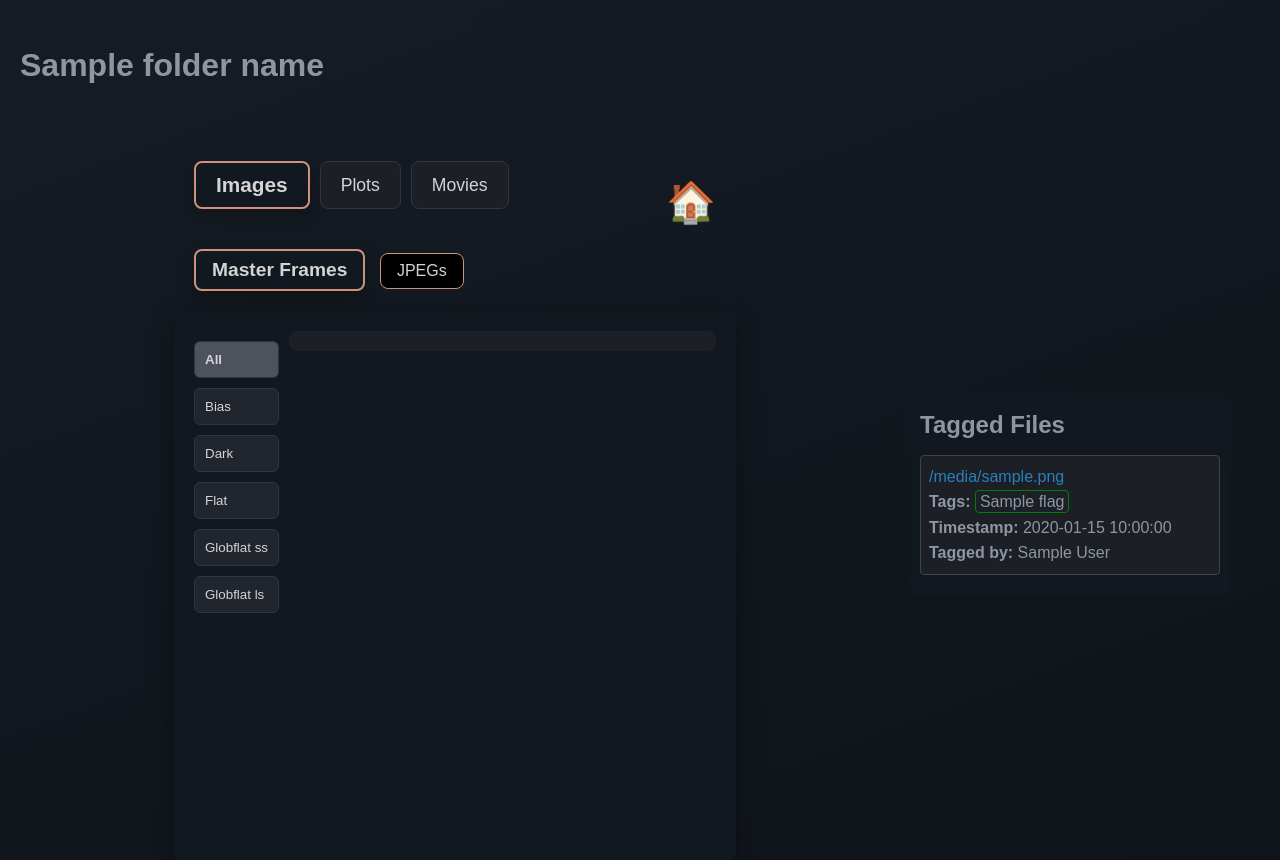
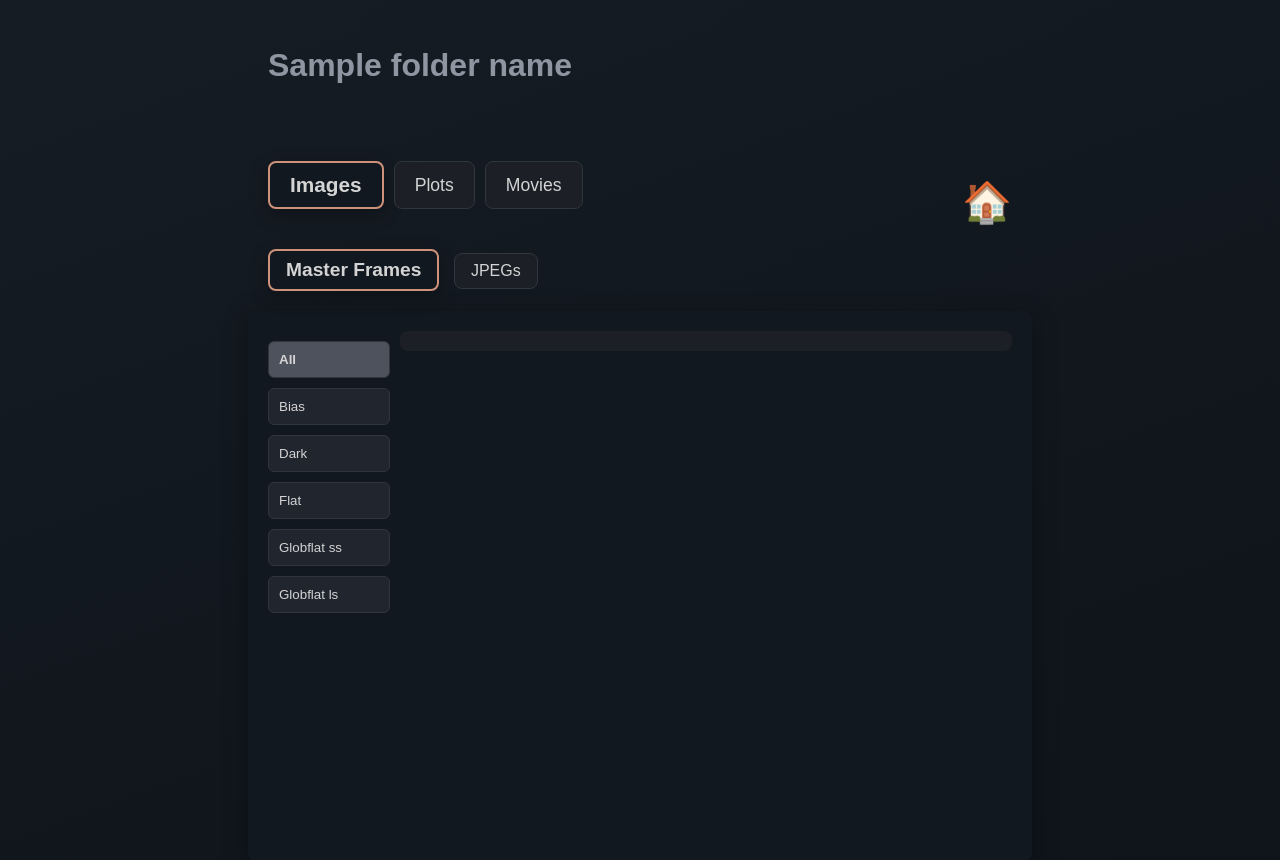
Before and after one commit to antkeyes/HATPI, a Flask app: template templates/folder.html in a window 1280 px wide. Shown: the top 860 px of the page. Run offline with Flask 3, Linux system fonts and the light colour scheme; the template is opened without the code that fills it: most values are stand-ins (such as "Sample title", 1, 10 or a date in 2020); parts of the project's set-up code (start-up, migrations or seed data) failed here and were passed over.

Commit message:
removed tagged images container

```diff
--- a/static/styles.css
+++ b/static/styles.css
@@ -57,8 +57,8 @@ a:hover {
     margin-left: 20%;
 }
 
-/* On folder pages, keep the title flush left and align with the prev button */
-.folder-left-panel .page-title {
+/* On date pages, keep the title flush left and align with the prev button */
+.folder-left-panel .page-title.date-title {
     margin-left: 0;
     display: inline-block;
     vertical-align: middle;
@@ -402,8 +402,8 @@ a.back-to-home:hover {
 
 
 #data-mode-buttons .mode-button {
-    background-color: #000;
-    border: 1px solid #CE9179;
+    background-color: #1C1F26;
+    border: 1px solid #2F363D;
     color: #d4d4d4;
     padding: 8px 16px;
     /* Slightly smaller than 10px 20px */
@@ -417,7 +417,8 @@ a.back-to-home:hover {
 }
 
 #data-mode-buttons .mode-button:hover {
-    background-color: #CE9179;
+    background-color: #21262E;
+    border-color: #3A424B;
 }
 
 #data-mode-buttons .mode-button.active {
--- a/templates/folder.html
+++ b/templates/folder.html
@@ -155,34 +155,7 @@
             </div><!-- end folder-content-container -->
         </div><!-- end folder-left-panel -->
 
-        <!-- RIGHT SIDE: Only show if flagged_items is not empty -->
-        {% if flagged_items and flagged_items|length > 0 %}
-        <div id="taggedImagesContainer" class="tagged-images-container">
-            <h2>Tagged Files</h2>
-
-            <!-- We'll give each item a data-index so we know which item it is in JS -->
-            {% for item in flagged_items %}
-            <div class="tagged-card">
-                <div class="tagged-file-name">
-                    <a href="/hatpi{{ item.file_path }}" class="tagged-file-link" data-index="{{ loop.index0 }}"
-                        data-original-path="{{ item.file_path }}">
-                        {{ item.file_path }}
-                    </a>
-                </div>
-
-                <div class="tagged-flags">
-                    <strong>Tags:</strong> <span class="flag-text">{{ item.flags|join(', ') }}</span>
-                </div>
-                <div class="tagged-timestamp">
-                    <strong>Timestamp:</strong> {{ item.timestamp }}
-                </div>
-                <div class="tagged-author">
-                    <strong>Tagged by:</strong> {{ item.author }}
-                </div>
-            </div>
-            {% endfor %}
-        </div>
-        {% endif %}
+        <!-- Tagged files container removed on folder pages -->
 
 
     </div><!-- end folder-page-flex-container -->
@@ -300,37 +273,7 @@
             document.head.appendChild(script);
         }
     </script>
-    <script>
-        document.addEventListener('DOMContentLoaded', () => {
-            // Collect all links in .tagged-images-container
-            const flaggedLinks = document.querySelectorAll('.tagged-images-container .tagged-file-link');
-            // Convert NodeList to array so we can index them:
-            window.flaggedGalleryFiles = Array.from(flaggedLinks);
-
-            // Attach a click handler to each:
-            flaggedGalleryFiles.forEach((link, index) => {
-                link.addEventListener('click', (event) => {
-                    event.preventDefault();  // prevent normal navigation
-                    if (flaggedOverlay) {
-                        flaggedGalleryIndex = index;
-                        showFlaggedFile(flaggedGalleryFiles[index]);
-                    } else {
-                        openFlaggedGallery(index);
-                    }
-                });
-            });
-        });
-    </script>
-    <script>
-        document.addEventListener('DOMContentLoaded', function() {
-          document.querySelectorAll('.tagged-file-link').forEach(link => {
-            const originalPath = link.getAttribute('data-original-path');
-            if (originalPath) {
-              link.innerText = formatTaggedFileName(originalPath);
-            }
-          });
-        });
-      </script>
+    <!-- Scripts specific to 'tagged files' removed on folder pages -->
 
 </body>
 
```
Also changed, not shown: 1 other file.
